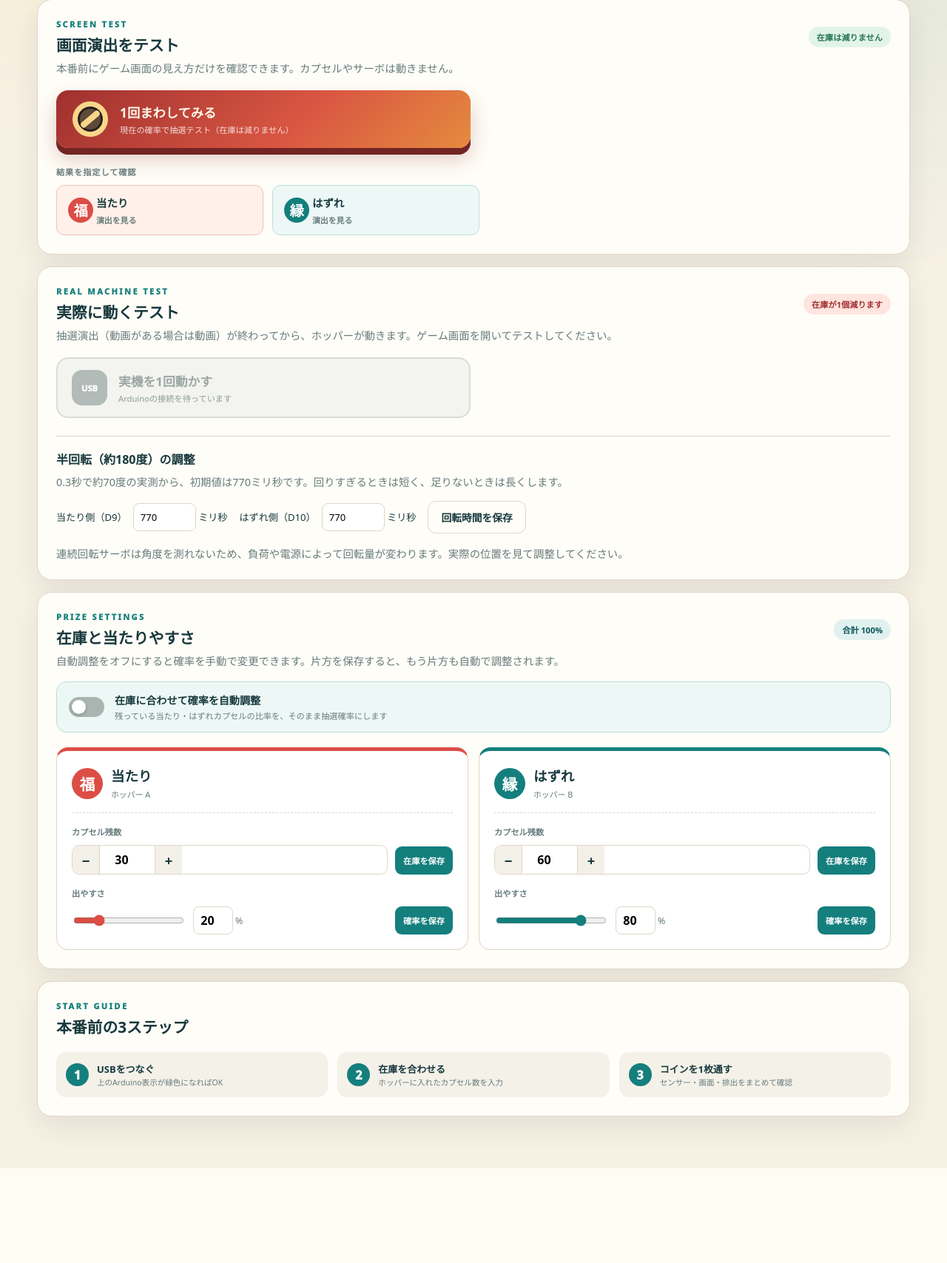
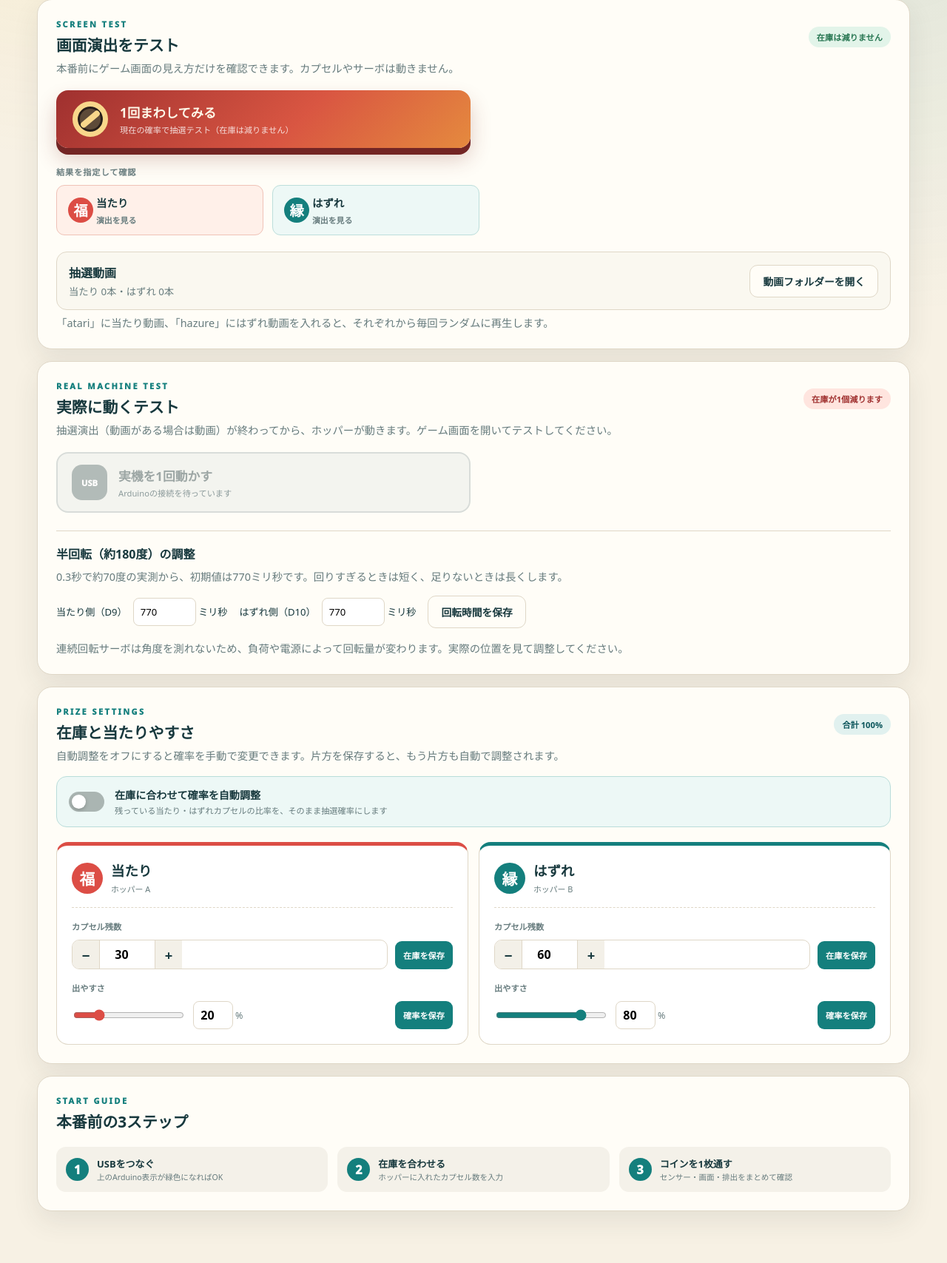
Before and after one commit to Yuisan921/Bikkurapon-remake-, a Flask app: page /admin in a window 1280 px wide. Shown: the part 472-2179 px from the top of the page at 74% size. Before the commit the page ends 2051 px from the top, so only its background shows below. Run offline with Flask 3, Linux system fonts and the light colour scheme; parts of the project's set-up code (start-up, migrations or seed data) failed here and were passed over.

Commit message:
Randomize result videos from outcome folders

```diff
--- a/app/server.py
+++ b/app/server.py
@@ -12,12 +12,17 @@ Unoを接続しない場合でも、管理画面から在庫を減らさない
 import json
 import hmac
 import logging
+import os
+import random
 import socket
+import subprocess
+import sys
 import threading
 import time
 import urllib.error
 import urllib.request
 from logging.handlers import RotatingFileHandler
+from urllib.parse import quote
 
 from flask import Flask, abort, jsonify, make_response, render_template, request, send_from_directory
 from flask_socketio import SocketIO
@@ -37,6 +42,10 @@ DATA_DIR = BASE_DIR / "data"
 VIDEO_DIR = BASE_DIR / "videos"
 DATA_DIR.mkdir(parents=True, exist_ok=True)
 VIDEO_DIR.mkdir(parents=True, exist_ok=True)
+for video_group in ("atari", "hazure"):
+    (VIDEO_DIR / video_group).mkdir(parents=True, exist_ok=True)
+
+VIDEO_EXTENSIONS = {".mp4", ".webm"}
 
 # GUI版ではコンソールを表示しないため、起動失敗も確認できるログを保存する。
 # 1ファイル1MB・3世代に制限し、文化祭のPCで容量が増え続けないようにする。
@@ -91,10 +100,52 @@ def save_settings():
         _write_json_atomic(CONFIG_DIR / "settings.json", settings)
 
 
+def video_group_for_result(result):
+    if result.get("id") in {"atari", "hazure"}:
+        return result["id"]
+    return "atari" if str(result.get("hopper", "")).lower() == "a" else "hazure"
+
+
+def video_candidates(group):
+    folder = VIDEO_DIR / group
+    try:
+        return sorted(
+            (
+                path for path in folder.iterdir()
+                if path.is_file() and path.suffix.lower() in VIDEO_EXTENSIONS
+            ),
+            key=lambda path: path.name.lower(),
+        )
+    except OSError:
+        logger.exception("動画フォルダーを読み込めませんでした: %s", folder)
+        return []
+
+
+def select_result_video(result):
+    """結果別フォルダーから、今回再生する動画を1本ランダムに選ぶ。"""
+    candidates = video_candidates(video_group_for_result(result))
+    if not candidates:
+        # 旧方式の videos/atari.mp4・hazure.mp4 と独自設定をそのまま使える。
+        return dict(result)
+    selected = random.choice(candidates)
+    relative_url = quote(selected.relative_to(VIDEO_DIR).as_posix())
+    return {**result, "video": f"/media/{relative_url}"}
+
+
+def video_library_status():
+    return {
+        "path": str(VIDEO_DIR),
+        "atari": len(video_candidates("atari")),
+        "hazure": len(video_candidates("hazure")),
+    }
+
+
 def _broadcast_result(result):
+    result = select_result_video(result)
     logger.info("抽選結果: %s (残り %s)", result["name"], result["remaining"])
     socketio.emit("draw_result", result)
     socketio.emit("stock_updated", lottery.get_status())
+    return result
 
 
 def run_draw_and_broadcast():
@@ -135,7 +186,7 @@ def prepare_hardware_draw():
         result = lottery.commit_draw(plan["reservation_id"])
         _broadcast_result(result)
         return {**result, "reservation_id": None}
-    return plan
+    return select_result_video(plan)
 
 
 last_admin_error = None
@@ -310,6 +361,7 @@ _ADMIN_PATHS = {
     "/api/clear_admin_error",
     "/api/animation_finished",
     "/api/set_servo_timing",
+    "/api/open_video_folder",
     "/api/restock",
     "/api/set_stock",
     "/api/set_probability",
@@ -330,7 +382,8 @@ def _valid_device_token():
 
 @app.before_request
 def restrict_remote_access():
-    if request.path == "/api/animation_finished" and request.remote_addr not in _LOOPBACK_ADDRESSES:
+    local_only_paths = {"/api/animation_finished", "/api/open_video_folder"}
+    if request.path in local_only_paths and request.remote_addr not in _LOOPBACK_ADDRESSES:
         abort(403)
     if request.remote_addr in _LOOPBACK_ADDRESSES:
         return None
@@ -398,6 +451,7 @@ def api_system_status():
         "auto_probability_by_stock": lottery.auto_probability_by_stock,
         "last_error": get_last_admin_error(),
         "servo_run_ms": servo_run_times(),
+        "video_library": video_library_status(),
     })
 
 
@@ -420,8 +474,9 @@ def api_preview_result():
     prize = next((item for item in lottery.get_status() if item["id"] == prize_id), None)
     if prize is None:
         return jsonify({"error": "unknown prize"}), 404
+    result = select_result_video({**prize, "preview": True})
     socketio.emit("draw_started", {"preview": True})
-    socketio.emit("draw_result", {**prize, "preview": True})
+    socketio.emit("draw_result", result)
     return jsonify({"ok": True})
 
 
@@ -434,9 +489,26 @@ def api_demo_draw():
         result = lottery.preview_draw()
     except OutOfStock:
         return jsonify({"error": "no_prizes"}), 409
+    result = select_result_video(result)
     socketio.emit("draw_started", {"preview": True})
     socketio.emit("draw_result", result)
     return jsonify(result)
+
+
+@app.route("/api/open_video_folder", methods=["POST"])
+def api_open_video_folder():
+    """管理画面から動画フォルダーをエクスプローラーで開く。"""
+    try:
+        if sys.platform == "win32":
+            getattr(os, "startfile")(str(VIDEO_DIR))
+        elif sys.platform == "darwin":
+            subprocess.Popen(["open", str(VIDEO_DIR)])
+        else:
+            subprocess.Popen(["xdg-open", str(VIDEO_DIR)])
+    except (OSError, AttributeError) as exc:
+        logger.exception("動画フォルダーを開けませんでした")
+        return jsonify({"error": f"動画フォルダーを開けませんでした: {exc}"}), 500
+    return jsonify({"ok": True, "path": str(VIDEO_DIR)})
 
 
 def physical_draw_busy():
--- a/static/css/admin.css
+++ b/static/css/admin.css
@@ -274,6 +274,9 @@ button { color: inherit; }
 .hardware-test-button small { margin-top: 3px; color: var(--muted); font-size: .7rem; }
 .hardware-test-icon { display: grid; place-items: center; flex: 0 0 auto; width: 48px; aspect-ratio: 1; border-radius: 14px; color: #fff; font-size: .7rem; font-weight: 1000; background: var(--teal); }
 .hardware-test-button:disabled .hardware-test-icon { background: #99a5a3; }
+.video-library { display: flex; flex-wrap: wrap; align-items: center; justify-content: space-between; gap: 14px; margin-top: 22px; padding: 15px 16px; border: 1px solid var(--line); border-radius: 14px; background: #faf8f0; }
+.video-library b, .video-library small { display: block; }
+.video-library small { margin-top: 4px; color: var(--muted); }
 .servo-timing-form { margin-top: 24px; padding-top: 18px; border-top: 1px solid var(--line); }
 .servo-timing-form h3 { margin: 0 0 8px; font-size: 1rem; }
 .servo-timing-inputs { display: flex; flex-wrap: wrap; gap: 16px; align-items: center; margin: 16px 0; }
--- a/static/js/admin.js
+++ b/static/js/admin.js
@@ -29,7 +29,21 @@ const autoProbabilityToggle = document.getElementById("auto-probability-toggle")
 const servoTimingForm = document.getElementById("servo-timing-form");
 const servoTimeA = document.getElementById("servo-time-a");
 const servoTimeB = document.getElementById("servo-time-b");
+const openVideoFolderButton = document.getElementById("open-video-folder-button");
+const videoLibraryStatus = document.getElementById("video-library-status");
 let servoTimingLoaded = false;
+
+openVideoFolderButton.addEventListener("click", async () => {
+  openVideoFolderButton.disabled = true;
+  try {
+    await requestJson("/api/open_video_folder", { method: "POST" });
+    notify("動画フォルダーを開きました");
+  } catch (error) {
+    notify(error.message, true);
+  } finally {
+    openVideoFolderButton.disabled = false;
+  }
+});
 
 servoTimingForm.addEventListener("submit", async (event) => {
   event.preventDefault();
@@ -348,6 +362,10 @@ async function loadSystemStatus() {
       servoTimeB.value = data.servo_run_ms.b;
       servoTimingLoaded = true;
     }
+    if (data.video_library) {
+      videoLibraryStatus.textContent =
+        `当たり ${data.video_library.atari}本・はずれ ${data.video_library.hazure}本`;
+    }
     renderAdminError(data.last_error);
     const hardware = data.hardware;
     if (hardware.connected) {
--- a/templates/admin.html
+++ b/templates/admin.html
@@ -91,6 +91,14 @@
       </button>
       <p class="preview-label">結果を指定して確認</p>
       <div id="preview-buttons" class="preview-buttons"></div>
+      <div class="video-library">
+        <div>
+          <b>抽選動画</b>
+          <small id="video-library-status">動画フォルダーを確認中です</small>
+        </div>
+        <button id="open-video-folder-button" class="button secondary" type="button">動画フォルダーを開く</button>
+      </div>
+      <p class="panel-description">「atari」に当たり動画、「hazure」にはずれ動画を入れると、それぞれから毎回ランダムに再生します。</p>
     </section>
 
     <section class="panel hardware-test-panel">
--- /dev/null
+++ b/videos/atari/ここに当たり動画を入れてください.txt
@@ -0,0 +1,2 @@
+このフォルダーへ当たり用のMP4動画を入れてください。
+ファイル名は自由です。抽選のたびに1本がランダムで選ばれます。
--- /dev/null
+++ b/videos/hazure/ここにはずれ動画を入れてください.txt
@@ -0,0 +1,2 @@
+このフォルダーへはずれ用のMP4動画を入れてください。
+ファイル名は自由です。抽選のたびに1本がランダムで選ばれます。
```
Also changed, not shown: tests/test_video_library.py (added, +75 -0 lines), .github/workflows/build-windows.yml, README.md, firmware/arduino_uno_usb_serial/README.md, videos/README.md, 1 other file.
